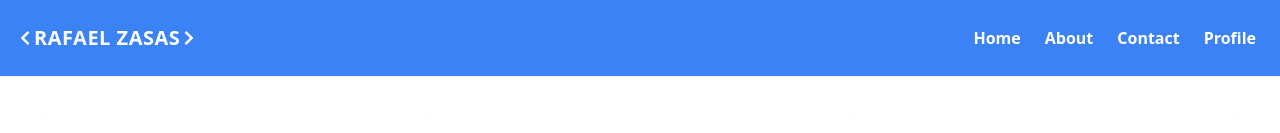
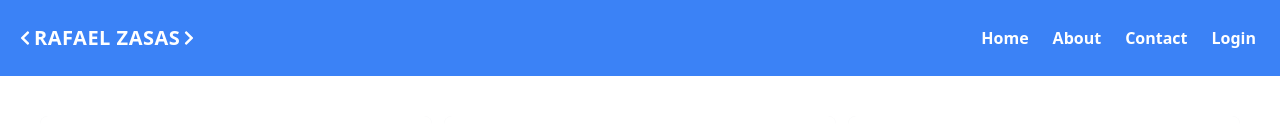
Before and after one commit to RafaelZasas/RafaelZasas-React, a Next.js app: page / in a window 1280 px wide. Shown: the top 133 px of the page. Built offline with nearby package versions, Linux system fonts and the light colour scheme; no server answers.

Commit message:
♻️ Refactor User Data logic to lib/hooks

```diff
--- /dev/null
+++ b/lib/hooks.tsx
@@ -0,0 +1,27 @@
+import { auth, firestore } from './firebase';
+import { useEffect, useState } from 'react';
+import { useAuthState } from 'react-firebase-hooks/auth';
+
+// Custom hook to read  auth record and user profile doc
+export function useUserData() {
+    const [user] = useAuthState(auth);
+    const [username, setUsername] = useState(null);
+
+    useEffect(() => {
+        // turn off realtime subscription
+        let unsubscribe;
+
+        if (user) {
+            const ref = firestore.collection('users').doc(user.uid);
+            unsubscribe = ref.onSnapshot((doc) => {
+                setUsername(doc.data()?.username);
+            });
+        } else {
+            setUsername(null);
+        }
+
+        return unsubscribe;
+    }, [user]);
+
+    return { user, username };
+}
--- a/pages/_app.js
+++ b/pages/_app.js
@@ -3,11 +3,15 @@ import '../styles/main.css';
 import {Navbar} from '../components/Navbar'
 import Footer from "../components/Footer";
 import {UserContext} from "../lib/context";
+import {useUserData} from "../lib/hooks";
 
 function MyApp({Component, pageProps}) {
+
+    const userData = useUserData();
+
     return (
         <UserContext.Provider
-            value={{user:{}, username: 'raff'}}>
+            value={userData}>
             <div className='flex flex-col min-h-screen'>
                 <Navbar/>
                 <main className='flex-grow' >
```
